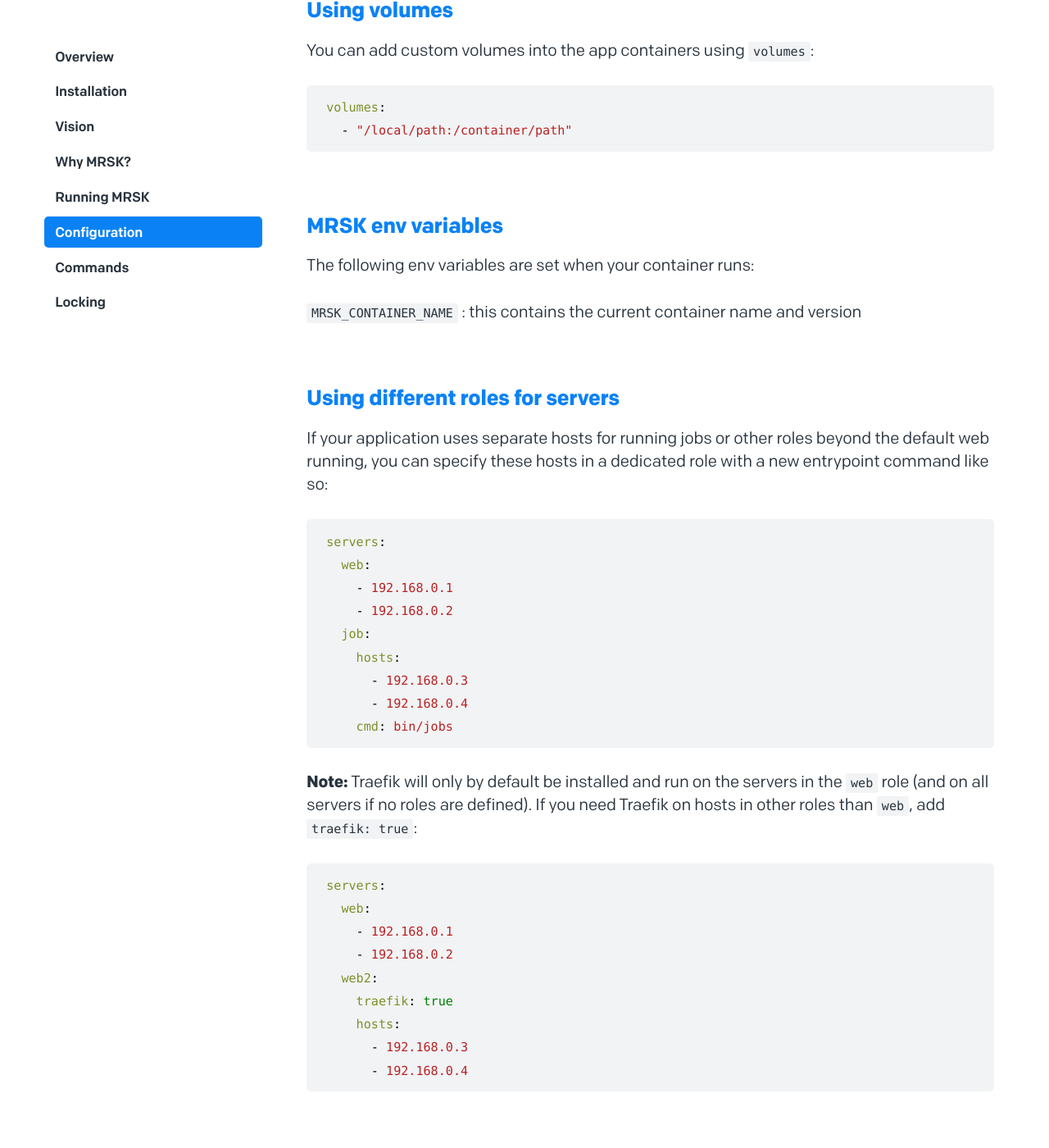
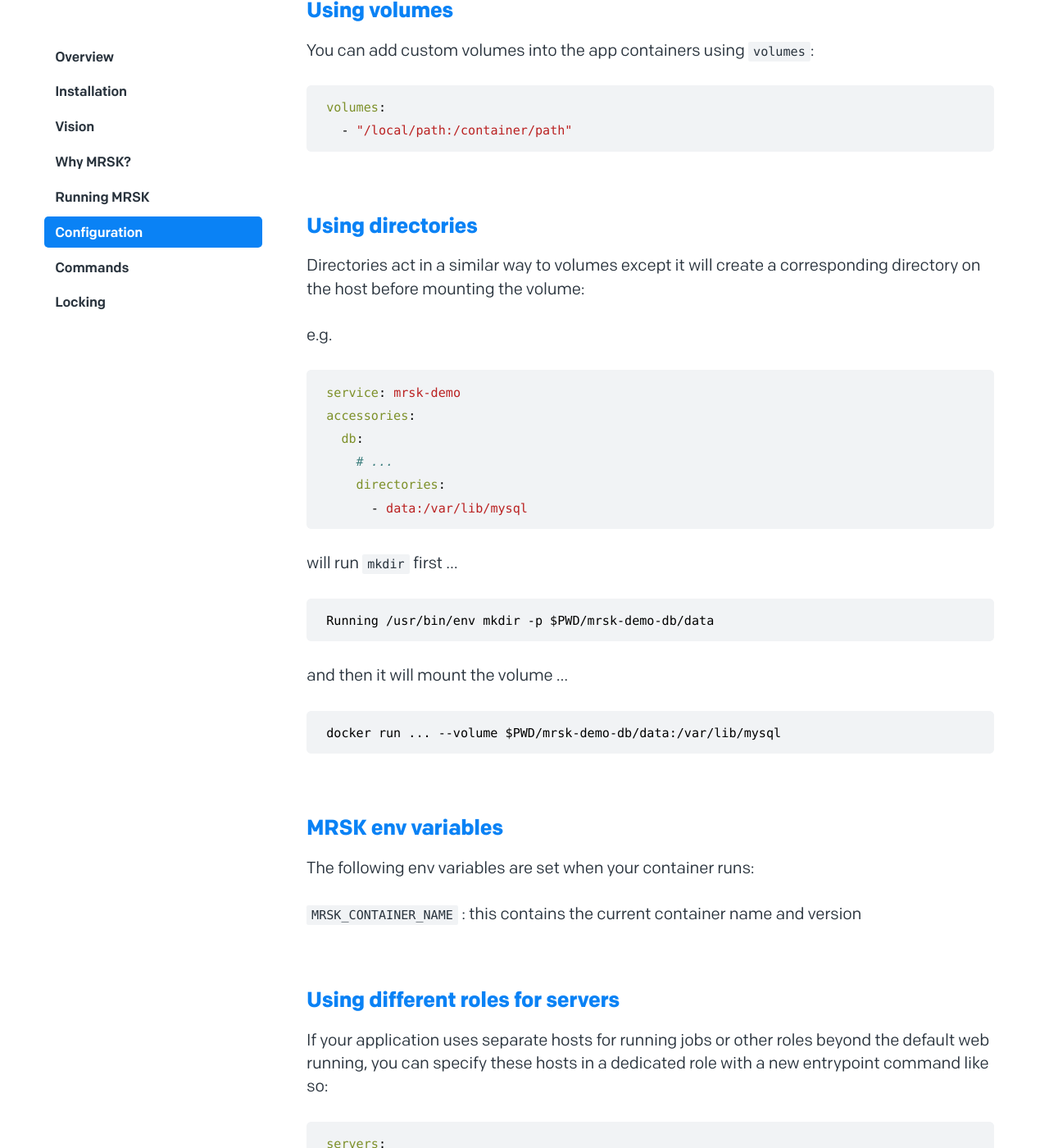
Before and after one commit to basecamp/kamal-site, a Jekyll site: the page built from _docs/configuration.md, in a window 1280 px wide and 1400 px high, scrolled down 5089 px. Shown: the whole window at 82% size. Built offline with Jekyll 4.4.1, drawn with Linux system fonts in a browser that asks for light colours.

Commit message:
adds guidance on using directories

````diff
--- a/_docs/configuration.md
+++ b/_docs/configuration.md
@@ -170,6 +170,33 @@ You can add custom volumes into the app containers using `volumes`:
 ```yaml
 volumes:
   - "/local/path:/container/path"
+```
+
+## Using directories
+
+Directories act in a similar way to volumes except it will create a corresponding directory on the host before mounting the volume:
+
+e.g.
+
+```yaml
+service: mrsk-demo
+accessories:
+  db:
+    # ...
+    directories:
+      - data:/var/lib/mysql
+```
+
+will run `mkdir` first ...
+
+```
+Running /usr/bin/env mkdir -p $PWD/mrsk-demo-db/data
+```
+
+and then it will mount the volume ...
+
+```
+docker run ... --volume $PWD/mrsk-demo-db/data:/var/lib/mysql
 ```
 
 ## MRSK env variables
````
